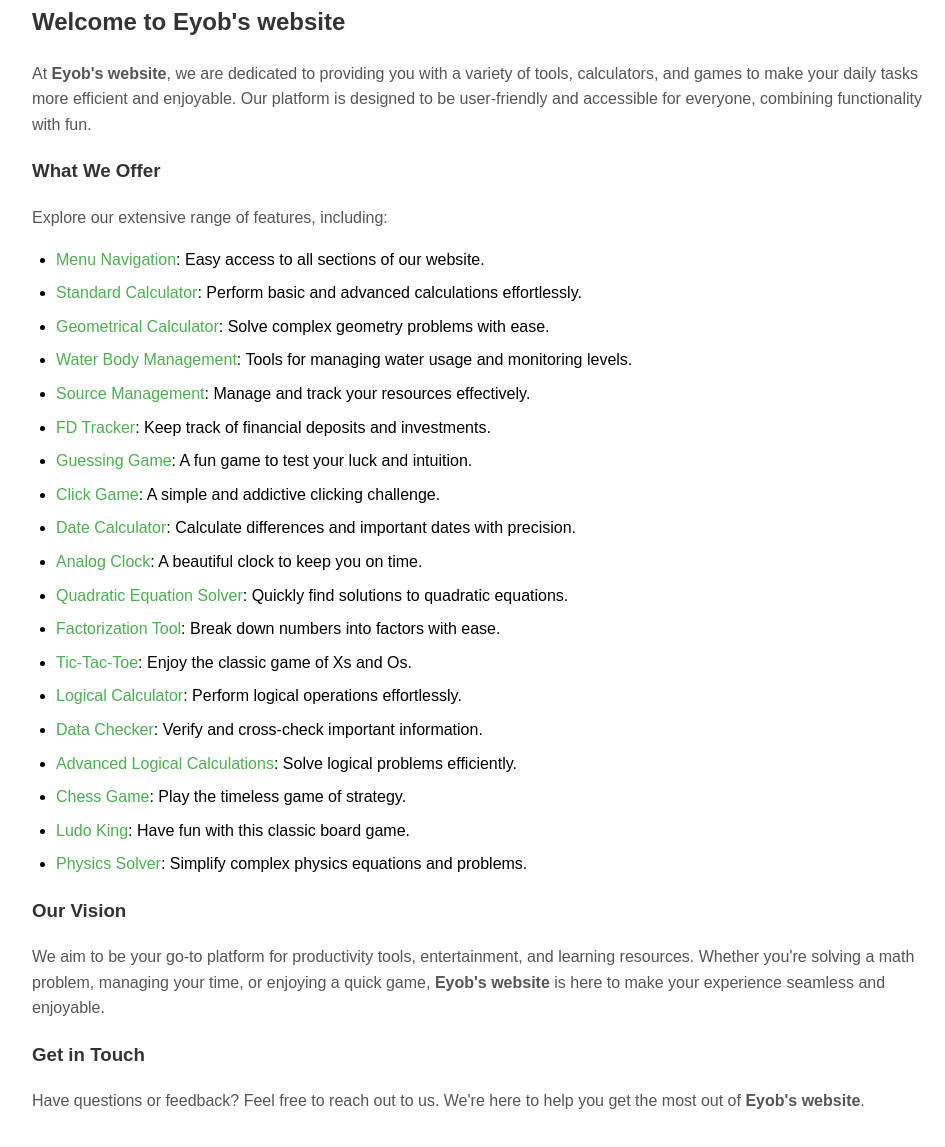
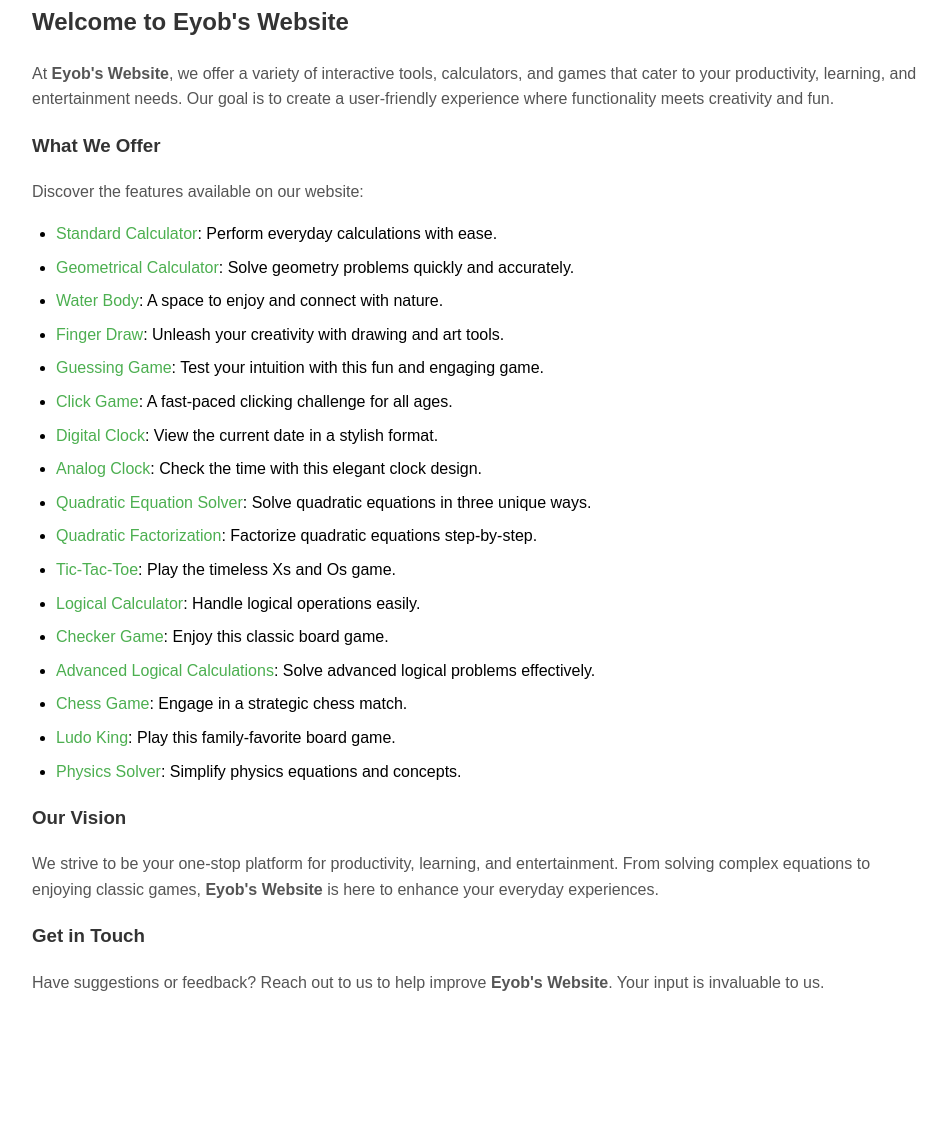
Before and after one commit to Eyob37/Best_Organized, a plain HTML site: page about.html in a window 1280 px wide. Shown: the part 201-1348 px from the top of the page, without its empty margins (158-1103 px from the left). After the commit the page ends 1245 px from the top, so only its background shows below. Drawn offline with Linux system fonts and the light colour scheme.

Commit message:
Update about.html

```diff
--- a/about.html
+++ b/about.html
@@ -50,38 +50,36 @@
     <a href="menu.html">👈</a>
   </header>
   <section>
-    <h2>Welcome to Eyob's website</h2>
-    <p>At <strong>Eyob's website</strong>, we are dedicated to providing you with a variety of tools, calculators, and games to make your daily tasks more efficient and enjoyable. Our platform is designed to be user-friendly and accessible for everyone, combining functionality with fun.</p>
+    <h2>Welcome to Eyob's Website</h2>
+    <p>At <strong>Eyob's Website</strong>, we offer a variety of interactive tools, calculators, and games that cater to your productivity, learning, and entertainment needs. Our goal is to create a user-friendly experience where functionality meets creativity and fun.</p>
 
     <h3>What We Offer</h3>
-    <p>Explore our extensive range of features, including:</p>
+    <p>Discover the features available on our website:</p>
     <ul>
-      <li><a href="https://best-organized.vercel.app/menu.html" target="_blank">Menu Navigation</a>: Easy access to all sections of our website.</li>
-      <li><a href="https://best-organized.vercel.app/calculate.html" target="_blank">Standard Calculator</a>: Perform basic and advanced calculations effortlessly.</li>
-      <li><a href="https://best-organized.vercel.app/geometrical%20calculator.html" target="_blank">Geometrical Calculator</a>: Solve complex geometry problems with ease.</li>
-      <li><a href="https://best-organized.vercel.app/water%20body.html" target="_blank">Water Body Management</a>: Tools for managing water usage and monitoring levels.</li>
-      <li><a href="https://best-organized.vercel.app/sorce.html" target="_blank">Source Management</a>: Manage and track your resources effectively.</li>
-      <li><a href="https://best-organized.vercel.app/fd.html" target="_blank">FD Tracker</a>: Keep track of financial deposits and investments.</li>
-      <li><a href="https://best-organized.vercel.app/Guess.html" target="_blank">Guessing Game</a>: A fun game to test your luck and intuition.</li>
-      <li><a href="https://best-organized.vercel.app/click%20game.html" target="_blank">Click Game</a>: A simple and addictive clicking challenge.</li>
-      <li><a href="https://best-organized.vercel.app/date.html" target="_blank">Date Calculator</a>: Calculate differences and important dates with precision.</li>
-      <li><a href="https://best-organized.vercel.app/analog%20clock.html" target="_blank">Analog Clock</a>: A beautiful clock to keep you on time.</li>
-      <li><a href="https://best-organized.vercel.app/qf.html" target="_blank">Quadratic Equation Solver</a>: Quickly find solutions to quadratic equations.</li>
-      <li><a href="https://best-organized.vercel.app/factorization-in.html" target="_blank">Factorization Tool</a>: Break down numbers into factors with ease.</li>
-      <li><a href="https://best-organized.vercel.app/ox.html" target="_blank">Tic-Tac-Toe</a>: Enjoy the classic game of Xs and Os.</li>
-      <li><a href="https://best-organized.vercel.app/logical%20calculater.html" target="_blank">Logical Calculator</a>: Perform logical operations effortlessly.</li>
-      <li><a href="https://best-organized.vercel.app/checker.html" target="_blank">Data Checker</a>: Verify and cross-check important information.</li>
-      <li><a href="https://best-organized.vercel.app/logical%20calculation.html" target="_blank">Advanced Logical Calculations</a>: Solve logical problems efficiently.</li>
-      <li><a href="https://best-organized.vercel.app/chess.html" target="_blank">Chess Game</a>: Play the timeless game of strategy.</li>
-      <li><a href="https://best-organized.vercel.app/Lodo%20king.html" target="_blank">Ludo King</a>: Have fun with this classic board game.</li>
-      <li><a href="https://best-organized.vercel.app/Physics.html" target="_blank">Physics Solver</a>: Simplify complex physics equations and problems.</li>
+      <li><a href="https://best-organized.vercel.app/calculate.html" target="_blank">Standard Calculator</a>: Perform everyday calculations with ease.</li>
+      <li><a href="https://best-organized.vercel.app/geometrical%20calculator.html" target="_blank">Geometrical Calculator</a>: Solve geometry problems quickly and accurately.</li>
+      <li><a href="https://best-organized.vercel.app/water%20body.html" target="_blank">Water Body</a>: A space to enjoy and connect with nature.</li>
+      <li><a href="https://best-organized.vercel.app/fd.html" target="_blank">Finger Draw</a>: Unleash your creativity with drawing and art tools.</li>
+      <li><a href="https://best-organized.vercel.app/Guess.html" target="_blank">Guessing Game</a>: Test your intuition with this fun and engaging game.</li>
+      <li><a href="https://best-organized.vercel.app/click%20game.html" target="_blank">Click Game</a>: A fast-paced clicking challenge for all ages.</li>
+      <li><a href="https://best-organized.vercel.app/date.html" target="_blank">Digital Clock</a>: View the current date in a stylish format.</li>
+      <li><a href="https://best-organized.vercel.app/analog%20clock.html" target="_blank">Analog Clock</a>: Check the time with this elegant clock design.</li>
+      <li><a href="https://best-organized.vercel.app/qf.html" target="_blank">Quadratic Equation Solver</a>: Solve quadratic equations in three unique ways.</li>
+      <li><a href="https://best-organized.vercel.app/factorization-in.html" target="_blank">Quadratic Factorization</a>: Factorize quadratic equations step-by-step.</li>
+      <li><a href="https://best-organized.vercel.app/ox.html" target="_blank">Tic-Tac-Toe</a>: Play the timeless Xs and Os game.</li>
+      <li><a href="https://best-organized.vercel.app/logical%20calculater.html" target="_blank">Logical Calculator</a>: Handle logical operations easily.</li>
+      <li><a href="https://best-organized.vercel.app/checker.html" target="_blank">Checker Game</a>: Enjoy this classic board game.</li>
+      <li><a href="https://best-organized.vercel.app/logical%20calculation.html" target="_blank">Advanced Logical Calculations</a>: Solve advanced logical problems effectively.</li>
+      <li><a href="https://best-organized.vercel.app/chess.html" target="_blank">Chess Game</a>: Engage in a strategic chess match.</li>
+      <li><a href="https://best-organized.vercel.app/Lodo%20king.html" target="_blank">Ludo King</a>: Play this family-favorite board game.</li>
+      <li><a href="https://best-organized.vercel.app/Physics.html" target="_blank">Physics Solver</a>: Simplify physics equations and concepts.</li>
     </ul>
 
     <h3>Our Vision</h3>
-    <p>We aim to be your go-to platform for productivity tools, entertainment, and learning resources. Whether you're solving a math problem, managing your time, or enjoying a quick game, <strong>Eyob's website</strong> is here to make your experience seamless and enjoyable.</p>
+    <p>We strive to be your one-stop platform for productivity, learning, and entertainment. From solving complex equations to enjoying classic games, <strong>Eyob's Website</strong> is here to enhance your everyday experiences.</p>
 
     <h3>Get in Touch</h3>
-    <p>Have questions or feedback? Feel free to reach out to us. We're here to help you get the most out of <strong>Eyob's website</strong>.</p>
+    <p>Have suggestions or feedback? Reach out to us to help improve <strong>Eyob's Website</strong>. Your input is invaluable to us.</p>
   </section>
 </body>
 </html>
```
